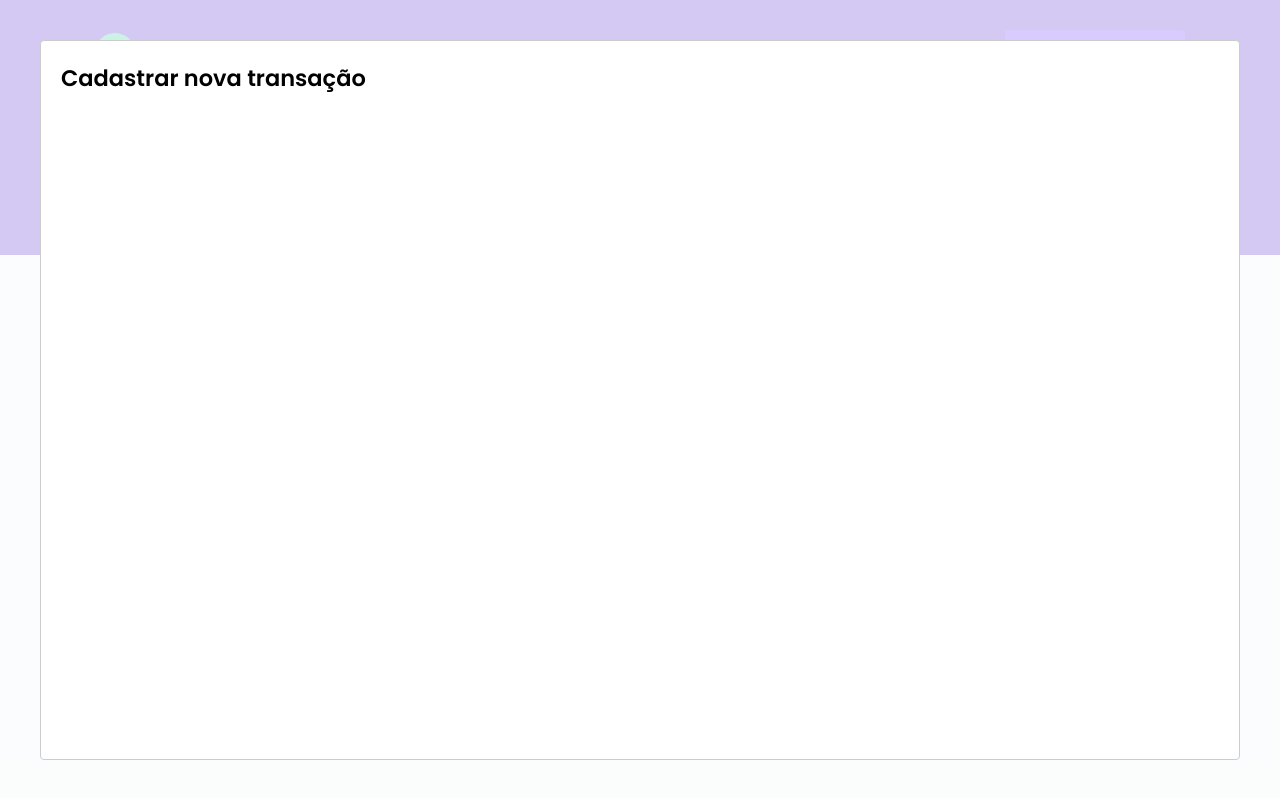
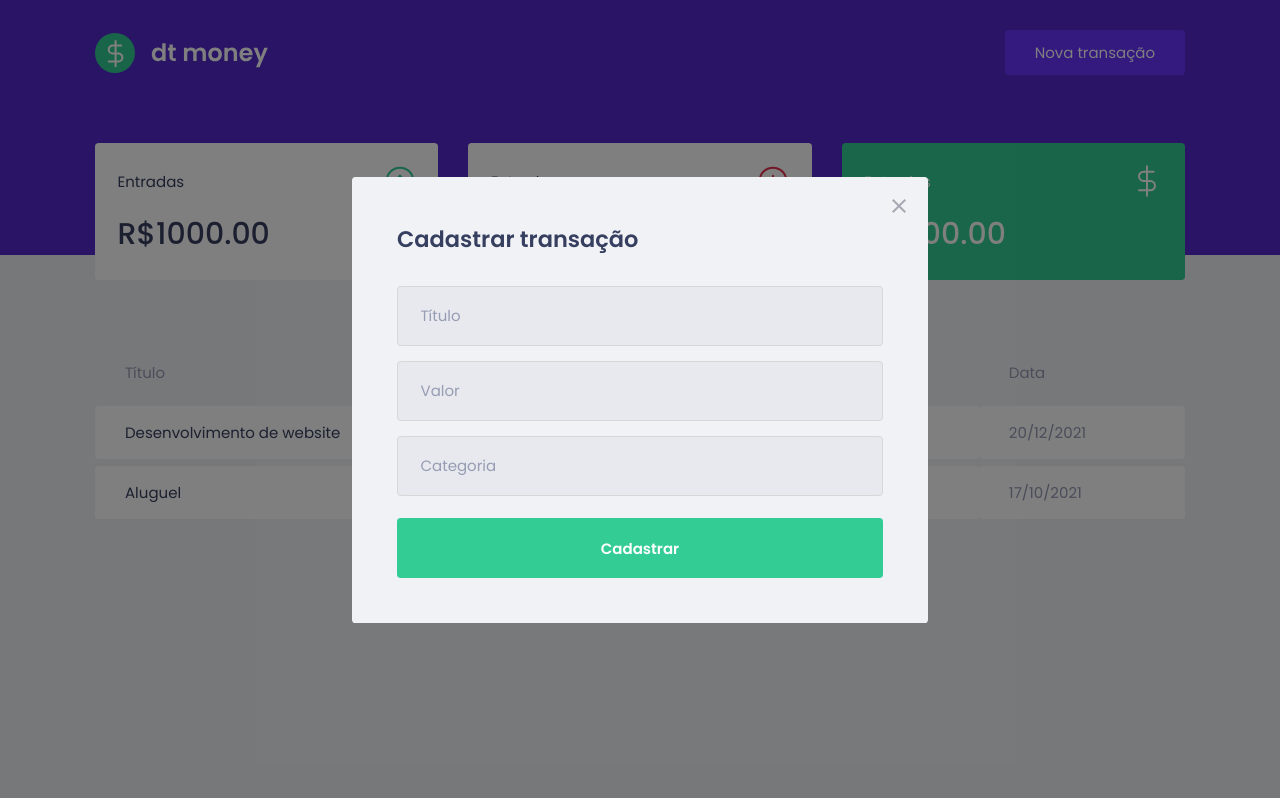
Before and after one commit to padovanitr/ignite-dtmoney, a React (Create React App) app: page / in a window 1280 px wide. Both pictures are taken after a click on the button "Nova transação". Built offline with nearby package versions, Linux system fonts and the light colour scheme; no server answers; what miragejs would draw is missing.

Commit message:
style new transaction modal

```diff
--- a/src/components/NewTransactionModal/index.tsx
+++ b/src/components/NewTransactionModal/index.tsx
@@ -1,4 +1,6 @@
 import Modal from 'react-modal';
+import { Container } from './styles';
+import closeImg from '../../assets/close.svg';
 
 interface NewTransactionModalProps {
     isOpen: boolean;
@@ -10,8 +12,35 @@
         <Modal
           isOpen={isOpen}
           onRequestClose={onRequestClose}
+          overlayClassName="react-modal-overlay"
+          className="react-modal-content"
         >
-            <h2>Cadastrar nova transação</h2>
+            <button
+                type="button"
+                onClick={onRequestClose}
+                className="react-modal-close"
+            >
+                <img src={closeImg} alt="Fechar modal" />
+            </button>
+            <Container>
+                <h2>Cadastrar transação</h2>
+                <input
+                    placeholder='Título'
+                />
+
+                <input
+                    type="number"
+                    placeholder='Valor'
+                />
+
+                <input
+                    placeholder='Categoria'
+                />
+
+                <button type="submit">
+                    Cadastrar
+                </button>
+            </Container>
         </Modal>
         )
 }
--- a/src/components/NewTransactionModal/styles.ts
+++ b/src/components/NewTransactionModal/styles.ts
@@ -1,3 +1,49 @@
 import styled from 'styled-components';
 
-export const Container = styled.div``;
+export const Container = styled.form`
+    h2 {
+        color: var(--text-title);
+        font-size: 1.5rem;
+        margin-bottom: 2rem;
+    }
+
+    input {
+        width: 100%;
+        padding: 0 1.5rem;
+        height: 4rem;
+        border-radius: 0.25rem;
+
+        border: 1px solid #d7d7d7;
+        background: var(--input-background);
+
+        font-weight: 400;
+        font-size: 1rem;
+
+        &::placeholder {
+            color: var(--text-body);
+        }
+
+        & + input {
+            margin-top: 1rem;
+        }
+    }
+
+    button[type="submit"] {
+        width: 100%;
+        padding: 0 1.5rem;
+        height: 4rem;
+        background: var(--green);
+        color: #FFF;
+        border-radius: 0.25rem;
+        border: 0;
+        font-size: 1rem;
+        margin-top: 1.5rem;
+        font-weight: 600;
+
+        transition: filter 0.2s;
+
+        &:hover {
+            filter: brightness(0.9);
+        }
+    }
+`;
--- a/src/styles/global.ts
+++ b/src/styles/global.ts
@@ -10,6 +10,7 @@
         --text-title: #363F5F;
         --text-body: #969CB3;
         --shape: #FFFFFF;
+        --input-background: #e7e9ee;
     }
 
     * {
@@ -50,4 +51,41 @@
         opacity: 0.6;
         cursor: not-allowed;
     }
+
+    .react-modal-overlay {
+        background: rgba(0, 0, 0, 0.5);
+
+        position: fixed;
+        top: 0;
+        bottom: 0;
+        left: 0;
+        right: 0;
+
+        display: flex;
+        align-items: center;
+        justify-content: center;
+    }
+
+    .react-modal-content {
+        width: 100%;
+        max-width: 576px;
+        background: var(--background);
+        padding: 3rem;
+        position: relative;
+        border-radius: 0.24rem;
+    }
+
+    .react-modal-close {
+        position: absolute;
+        right: 1.5rem;
+        top: 1.5rem;
+        border: 0;
+        background: transparent;
+
+        transition: filter 0.2s;
+
+        &:hover {
+            filter: brightness(0.8)
+        }
+    }
 `
```
